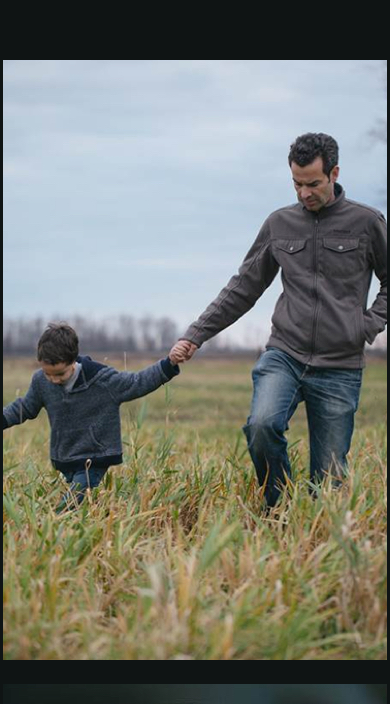
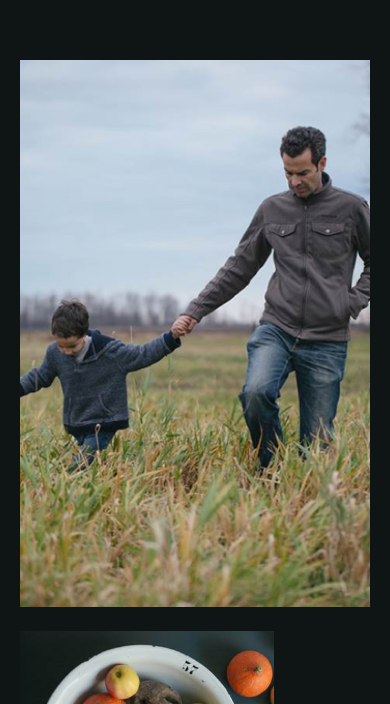
Before and after one commit to castillomarklee/interface-test, a Next.js app: page / in a window 390 px wide. Shown: the part 140-844 px from the top of the page. Built offline with nearby package versions, Linux system fonts and the light colour scheme.

Commit message:
add responsive breakpoint

```diff
--- a/src/app/components/component-one/index.tsx
+++ b/src/app/components/component-one/index.tsx
@@ -51,7 +51,12 @@ const ComponentOne = () => {
             gap={6}
           >
             <GridItem>
-              <Box h="600px" w="384px" overflow="hidden">
+              <Box
+                h={{ base: '100%', md: '600px', lg: '600px' }}
+                w={{ base: '100%', md: '384px', lg: '384px' }}
+                overflow="hidden"
+                p={{ base: '0 10px', md: '0', lg: '0' }}
+              >
                 <Image
                   id="com-1-img-01"
                   src={fisrtImgSrc}
@@ -70,11 +75,15 @@ const ComponentOne = () => {
             </GridItem>
             {
               !!moreImages.length && (
-                <GridItem>
+                <GridItem p={{ base: '0 10px', md: '0', lg: '0' }}>
                   <Grid row="2" gap={5}>
                     {moreImages.map((imgSrc, index) => (
                       <Box key={index}>
-                        <Box h="290px" w="384px" overflow="hidden">
+                        <Box
+                          h={{ base: '184px', md: '290px', lg: '290px' }}
+                          w={{ base: '254px', md: '384px', lg: '384px' }}
+                          overflow="hidden"
+                        >
                           <Image
                             id="com-1-img-02"
                             src={imgSrc}
--- a/src/app/components/component-two/content-card/index.tsx
+++ b/src/app/components/component-two/content-card/index.tsx
@@ -53,10 +53,10 @@ const ContentCard = ({
   } = imgProps
 
   return (
-    <Box>
+    <Box p={{ base: '0 20px', md: '0 20px', lg: '0 20px' }}>
       <Box
-        h="290px"
-        w="384px"
+        h={{ base: '184px', md: '290px', lg: '290px' }}
+        w={{ base: '254px', md: '384px', lg: '384px' }}
         overflow="hidden"
         borderBottom="5px solid red"
         transition="0.5s ease-in-out"
@@ -75,7 +75,7 @@ const ContentCard = ({
           onClick={handleImgClick}
         />
       </Box>
-      <Box w="375px">
+      <Box w={{ base: '260px', md: '384px', lg: '384px' }}>
         <Heading
           className={openSans.className}
           fontSize="18px"
--- a/src/app/components/component-two/index.tsx
+++ b/src/app/components/component-two/index.tsx
@@ -60,8 +60,8 @@ const ComponentTwo = () => {
               mt="60px"
             >
               {COMP_2_CONTENT.map((content) => (
+                <Box key={content.id} mb={{ base: '80px', md: '0', lg: '0' }}>
                   <ContentCard
-                  key={content.id}
                     imgProps={content}
                     onImgClick={(data) => {
                       onImgClick(data)
@@ -69,6 +69,7 @@ const ComponentTwo = () => {
                     }}
                     onReadMoreClick={(data) => onReadMoreClick(data.id)}
                   />
+                </Box>
               ))}
             </Grid>
           </Box>
```
Lines whose indentation alone changed are shown as unchanged.
